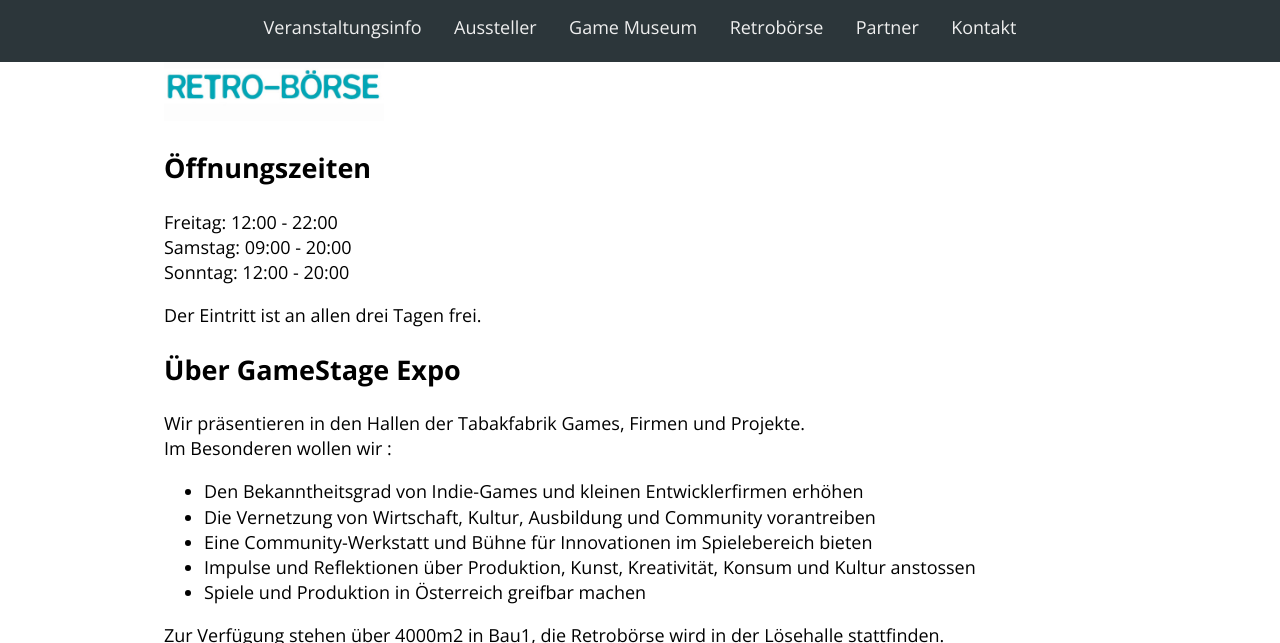
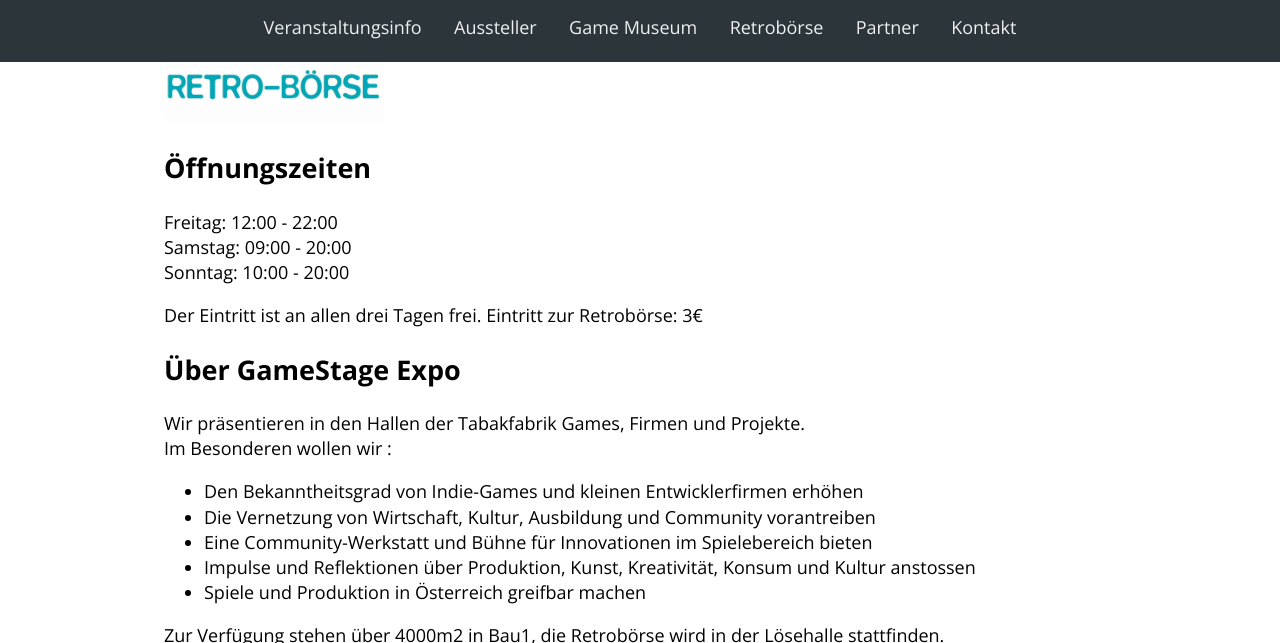
Before and after one commit to Lorti/gsexpo, a Jekyll site: the page built from index.html, in a window 1280 px wide and 900 px high, scrolled down 1092 px, cut to the strip 0-643 px from the top of the window. Built offline with Jekyll 4.4.1, drawn with Linux system fonts in a browser that asks for light colours; nearby versions of some CDN libraries; Markdown is read by kramdown in place of the engine named in the settings.

Commit message:
no message

```diff
--- a/_includes/about.markdown
+++ b/_includes/about.markdown
@@ -1,9 +1,9 @@
 ## Öffnungszeiten
 Freitag: 12:00 - 22:00
 Samstag: 09:00 - 20:00
-Sonntag: 12:00 - 20:00
+Sonntag: 10:00 - 20:00
 
-Der Eintritt ist an allen drei Tagen frei.
+Der Eintritt ist an allen drei Tagen frei. Eintritt zur Retrobörse: 3€
 
 
 ## Über GameStage Expo
```
